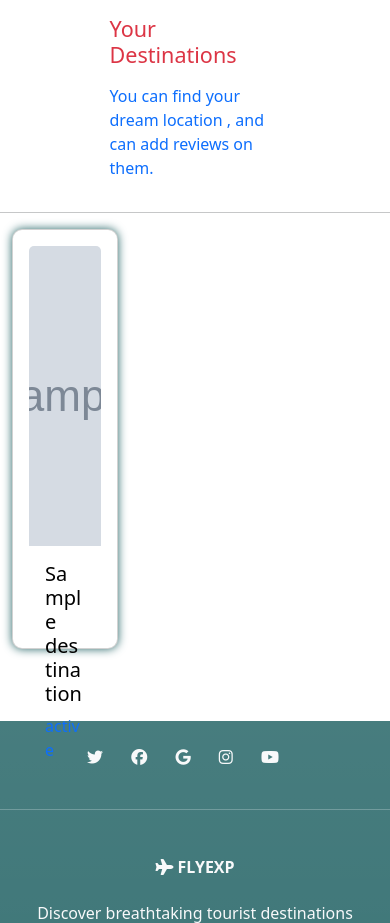
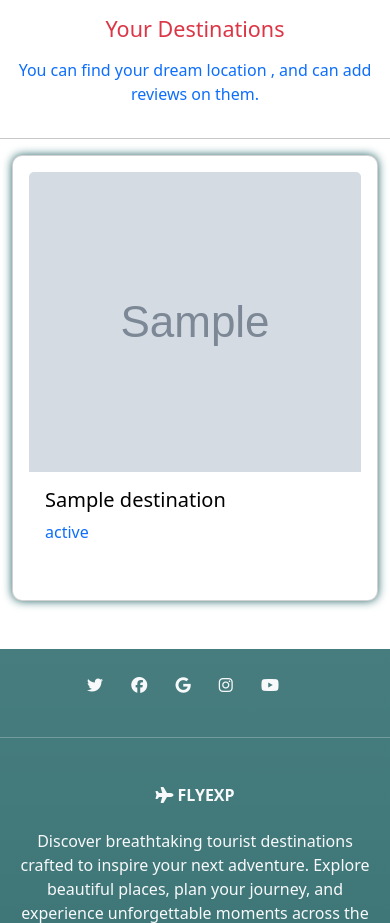
Before and after one commit to Sanjay6676/Tourist-Destination-Web-Application, a Django app: page /view_all_dest/ in a window 390 px wide. Shown: the part 56-979 px from the top of the page. Run offline with Django 4.2, Linux system fonts and the light colour scheme; a user stored in the database is signed in; tables that the repository leaves empty hold one stand-in row (values such as "Sample post"); grey boxes marked "Sample" are stand-in pictures; some libraries are stand-ins or nearby versions.

Commit message:
Make Destination page responsive

```diff
--- a/tour/templates/tour/view_all_dest.html
+++ b/tour/templates/tour/view_all_dest.html
@@ -10,7 +10,7 @@
 
 <div class="container">
     <div class="row  justify-content-center">
-        <div class="col-6" style="display: flex; flex-direction: column; align-items: center;">
+        <div class="col-12 text-center">
             <h4 class="text-danger my-3">Your Destinations</h4>
             <p class="text-primary">You can find your dream location , and can add reviews on them.</p>
             {% include 'tour/inc/message.html' %}
@@ -24,10 +24,10 @@
         <div class="row">
             {% if destination %}
             {% for dest in destination %}
-            <div class="col-4">
-                <div class="card p-3 " style="height: 420px; border-radius: 10px; box-shadow: 0 0 10px rgb(39, 102, 104);">
+            <div class="col-12 col-md-6 col-lg-4">
+                <div class="card p-3 h-100 " style="border-radius: 10px; box-shadow: 0 0 10px rgb(39, 102, 104);">
                     <a href="{% url 'view_each_dest' dest.place_name %}" class="text-decoration-none">
-                        <img src="{{dest.p_image.url}}" alt="{{dest.place_name}}" class="card-img-top" style="height: 300px;">
+                        <img src="{{dest.p_image.url}}" alt="{{dest.place_name}}" class="card-img-top img-fluid" style="height: 300px; object-fit: cover;">
                         <div class="card-body" >
                             <h5 class="card-title text-black">{{dest.place_name}}</h5>
                             <p class="card-text">{{dest.state}}</p>
```
